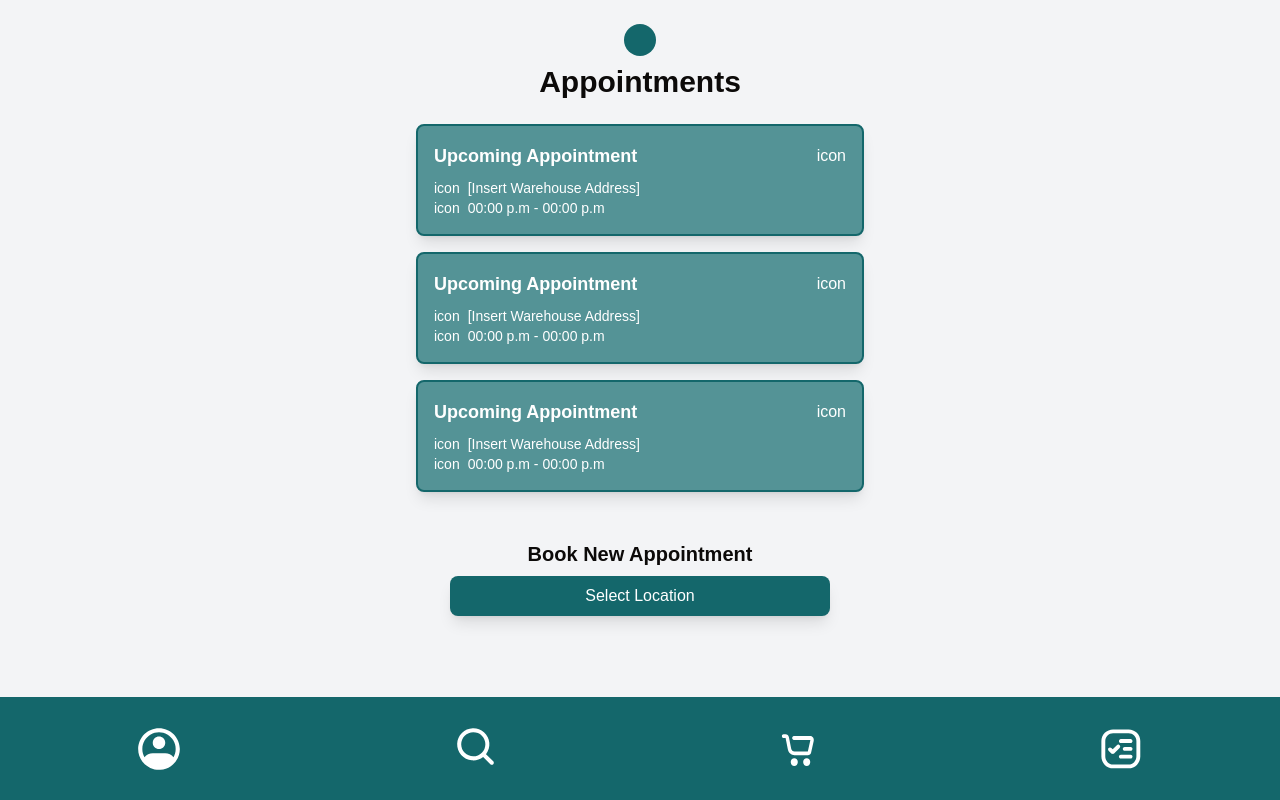
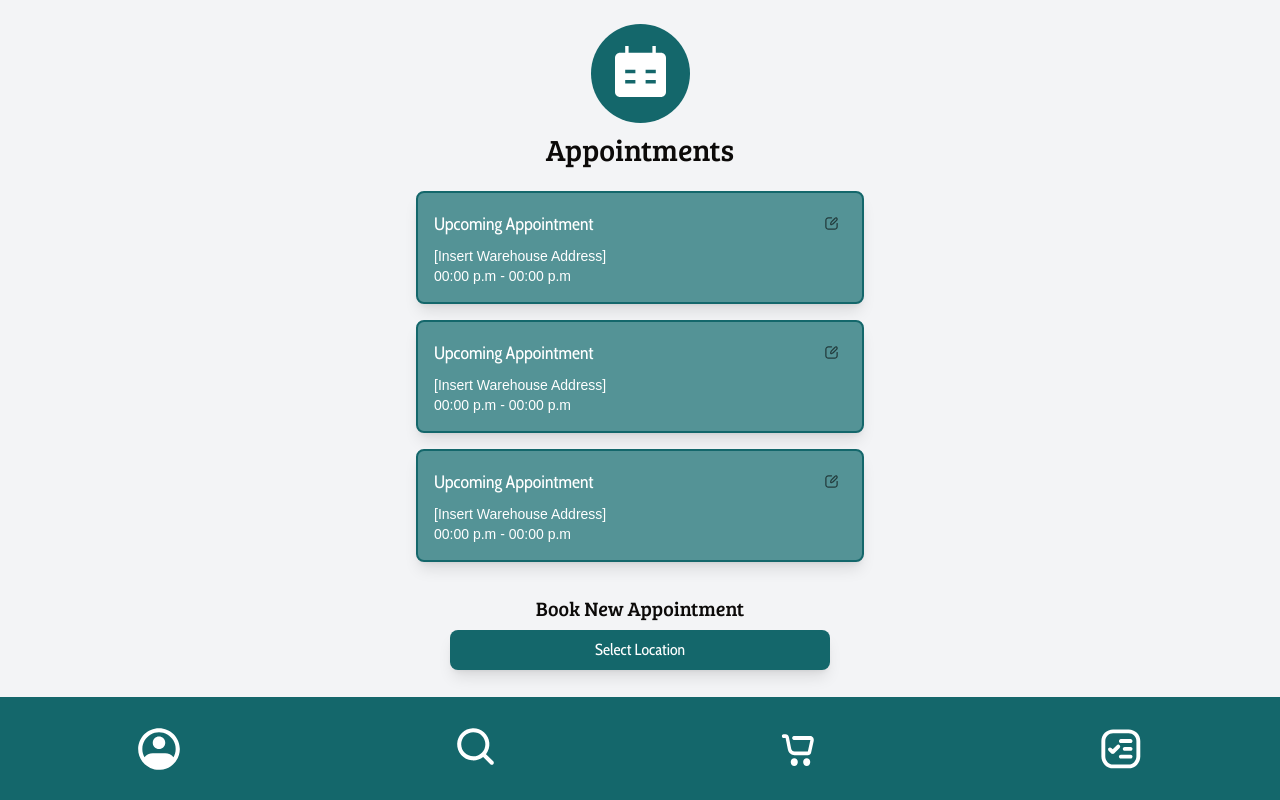
Before and after one commit to Hack4Impact-UMD/leveling-the-playing-field, a Next.js app: page / in a window 1280 px wide. Built offline with nearby package versions, Linux system fonts and the light colour scheme.

Commit message:
added contact popup functionality and calendar icon

```diff
--- a/src/app/appointments/Appointment.tsx
+++ b/src/app/appointments/Appointment.tsx
@@ -1,5 +1,8 @@
-import React from 'react';
+import React, { useState } from 'react';
 import { Appointment } from './AppointmentsPage';
+import EditIcon from '@/components/icons/EditIcon';
+import ContactPopup from './ContactPopup';
+
 
 type AppointmentsComponentProps = {
   appointment: Appointment;
@@ -7,22 +10,38 @@ type AppointmentsComponentProps = {
 
 const AppointmentsComponent = (props: AppointmentsComponentProps) => {
   const { title, location, timeStart, timeEnd } = props.appointment;
+  const [isPopupVisible, setIsPopupVisible] = useState(false);
+
+  const togglePopup = () => {
+    setIsPopupVisible(prevState => !prevState);
+  };
+  {isPopupVisible &&
+    (<div className='absolute z-index: 10'>
+      <ContactPopup onButtonClick={togglePopup}/>
+      </div>)}
   return (
+    <div className="relative text-white p-4 rounded-lg mb-4 shadow-lg bg-[#549396] border-2 border-[#14676B]">
 
-    <div className="text-white p-4 rounded-lg mb-4 shadow-lg bg-[#549396] border-2 border-[#14676B]">
       <div className="flex items-center mb-2">
-        <span className="font-semibold text-lg">{title}</span>
+        <span className="font-cabin-condensed text-lg">{title}</span>
         <span className="cursor-pointer ml-auto">
-          {}
-          icon
+          <button
+            onClick={togglePopup} // Replace with your actual function
+            className="p-2 rounded hover:bg-gray-200 focus:outline-none focus:ring"
+            aria-label="Edit"
+          >
+            <EditIcon />
+          </button>
         </span>
+        {isPopupVisible &&
+        (<div className='absolute z-index: 10'>
+          <ContactPopup onButtonClick={togglePopup}/>
+          </div>)}
       </div>
       <div className="flex items-center text-sm">
-        <span className="mr-2">icon</span>
         <span>{location}</span>
       </div>
       <div className="flex text-sm items-center">
-        <span className="mr-2">icon</span>
         <span>{timeStart} - {timeEnd}</span>
       </div>
     </div>
--- a/src/app/appointments/AppointmentsPage.tsx
+++ b/src/app/appointments/AppointmentsPage.tsx
@@ -3,6 +3,7 @@
 
 import React, { useState } from 'react';
 import AppointmentsComponent from './Appointment';
+import AppointmentsIcon from '@/components/icons/AppointmentsIcon';
 
 export type Appointment = {
   title: string;
@@ -15,6 +16,7 @@ export type Appointment = {
 const AppointmentsPage = () => {
     const [isDropclicked, setIsisDropclicked] = useState(false);
     const [isModalOpen, setIsModalOpen] = useState(false);
+
 
     const appointments: Appointment[] = [
     { title: "Upcoming Appointment", location: "[Insert Warehouse Address]", timeStart: "00:00 p.m", timeEnd: "00:00 p.m" },
@@ -33,10 +35,12 @@ const AppointmentsPage = () => {
     return (
     <div className="flex flex-col p-6 bg-gray-100 items-center min-h-screen overflow-auto">
       <div className="flex flex-col mb-6 items-center">
-        <div className="bg-[#14676B] mb-2 rounded-full p-4">
-          {/* place for calendar icon */}
+        <div className="bg-teal mb-2 rounded-full p-6 relative">
+          <div className='relative -top-0.5'>
+          <AppointmentsIcon />
+          </div>
         </div>
-            <h2 className="text-3xl font-bold text-stone-950 font-[Bree_Serif]">Appointments</h2>
+            <h2 className="text-3xl font-bree-serif text-stone-950">Appointments</h2>
         </div>
 
       <div className="max-w-md w-full">
@@ -45,9 +49,10 @@ const AppointmentsPage = () => {
         ))}
       </div>
 
-      <div className="mt-8 text-center">
-        <h3 className="text-xl font-bold mb-2 text-stone-950 font-[Cabin_Condensed]">Book New Appointment</h3>
-        <button className="bg-[#14676B] text-white py-2 px-6 rounded-lg shadow-lg w-[380px]" onClick={dropDown}>
+
+      <div className="mt-4 text-center">
+        <h3 className="text-xl font-bree-serif mb-2 text-stone-950">Book New Appointment</h3>
+        <button className="bg-teal text-white py-2 px-6 rounded-lg shadow-lg w-[380px] font-cabin-condensed" onClick={dropDown}>
           Select Location
         </button>
 
--- a/src/app/appointments/ContactPopup.tsx
+++ b/src/app/appointments/ContactPopup.tsx
@@ -1,8 +1,17 @@
 import React from 'react';
 import EditIcon from '@/components/icons/EditIcon';
+import XIcon from '@/components/icons/XIcon';
 
-export default function ContactPopup() {
+interface ContactPopupProps {
+    onButtonClick: () => void; // onButtonClick is a function with no parameters and no return value
+  }
+
+export default function ContactPopup({ onButtonClick }: ContactPopupProps) {
     return (
+        <div>
+        <button className="absolute top-2 right-2" onClick={onButtonClick}>
+            <XIcon />
+        </button>
         <div className="bg-white-dark rounded-xl p-4 w-80 mx-auto shadow-lg text-black">
             <h1 className="text-md font-bold mb-3 text-center font-bree-serif">Current Pickup Contact</h1>
 
@@ -26,5 +35,6 @@ export default function ContactPopup() {
                 <button className="bg-teal-light px-6 py-1  rounded-lg font-bree-serif">No</button>
             </div>
         </div>
+        </div>
     );
 }
--- /dev/null
+++ b/src/components/icons/AppointmentsIcon.tsx
@@ -0,0 +1,9 @@
+import React from "react"
+
+export default function AppointmentsIcon() {
+    return (
+    <svg width="51" height="51" viewBox="0 0 51 51" fill="none" xmlns="http://www.w3.org/2000/svg">
+    <path fillRule="evenodd" clipRule="evenodd" d="M40.8 6.8H45.9C47.2526 6.8 48.5498 7.33732 49.5062 8.29376C50.4627 9.25019 51 10.5474 51 11.9V45.9C51 47.2526 50.4627 48.5498 49.5062 49.5062C48.5498 50.4627 47.2526 51 45.9 51H5.1C3.7474 51 2.45019 50.4627 1.49376 49.5062C0.53732 48.5498 0 47.2526 0 45.9L0 11.9C0 10.5474 0.53732 9.25019 1.49376 8.29376C2.45019 7.33732 3.7474 6.8 5.1 6.8H10.2V0H13.6V6.8H37.4V0H40.8V6.8ZM20.4 27.2H10.2V23.8H20.4V27.2ZM40.8 23.8H30.6V27.2H40.8V23.8ZM20.4 37.4H10.2V34H20.4V37.4ZM30.6 37.4H40.8V34H30.6V37.4Z" fill="white"/>
+    </svg>
+    );
+}
```
